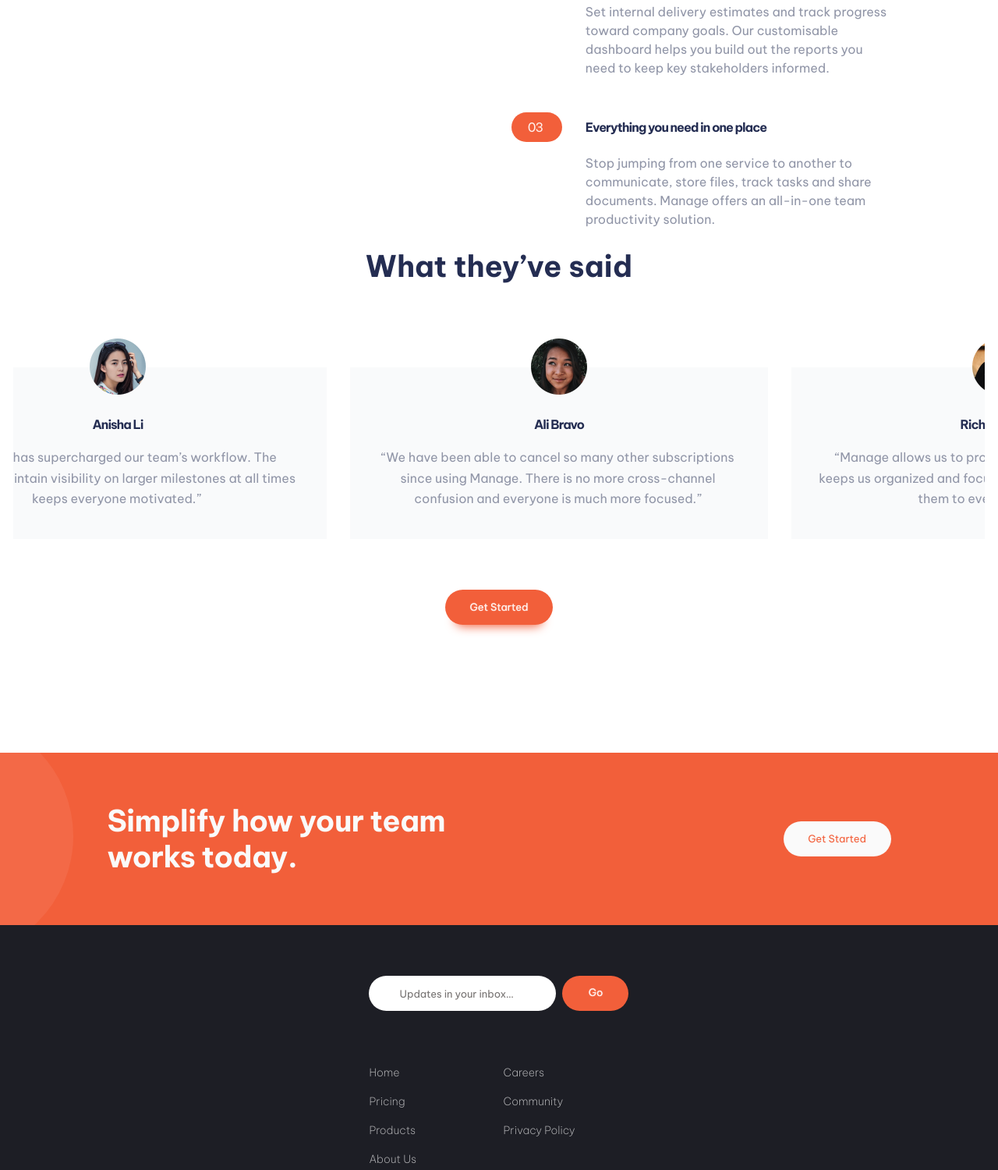
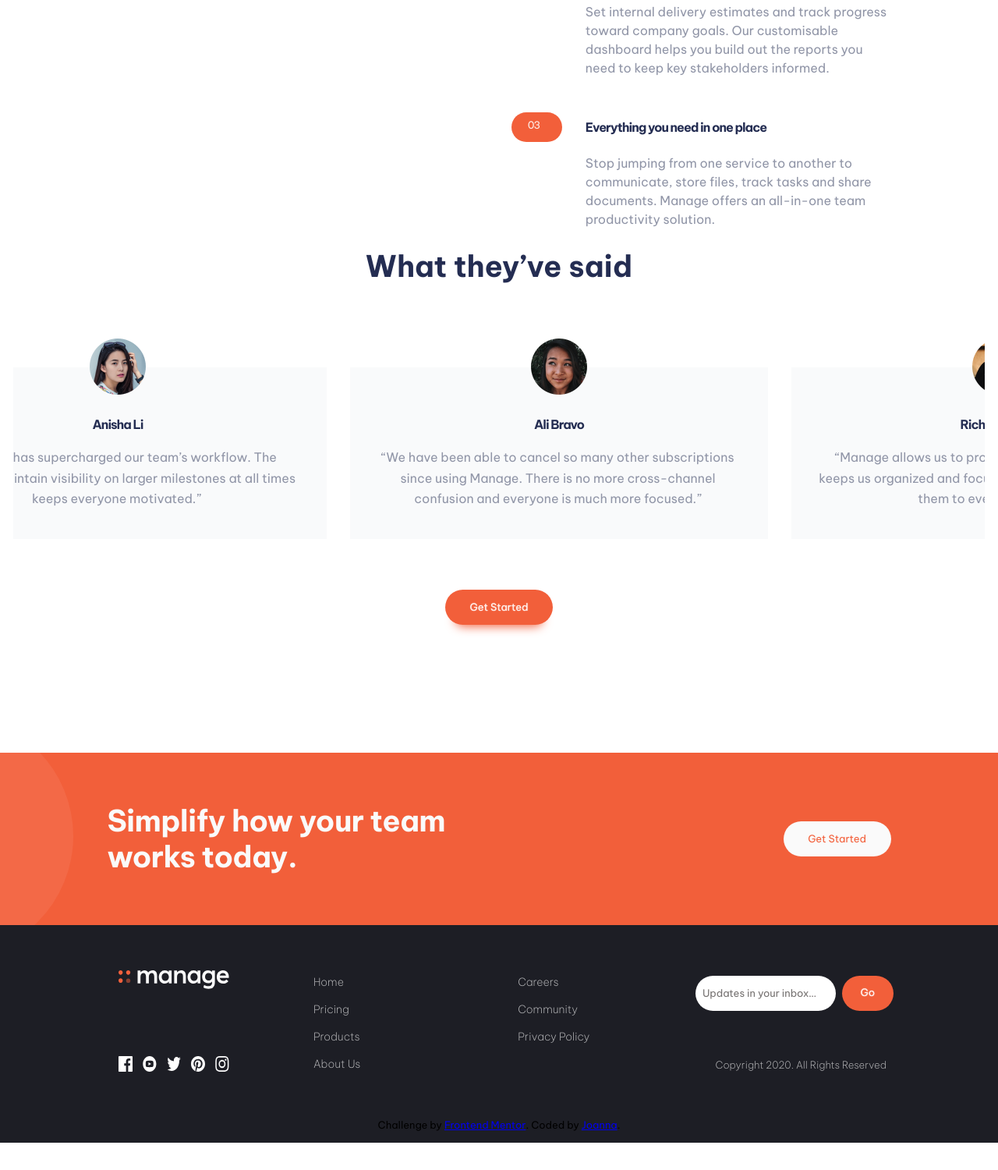
Before and after one commit to JoannaLapa/Manage-landing-page-solution, a website: page index.html in a window 1280 px wide. Shown: the part 949-2449 px from the top of the page at 78% size. After the commit the page ends 2414 px from the top, so only its background shows below. Drawn offline with Linux system fonts and the light colour scheme.

Commit message:
'footer large layout finished'

```diff
--- a/index.html
+++ b/index.html
@@ -16,7 +16,7 @@
   <header>
     <div class="container header__container padding__inline--2 padding__block--3">
 
-        <a href="#"><img class="logo" src="src/img/logo.svg" alt="Manage - company logo" class="header__img"></a>
+        <a href="#"><img class="logo" src="src/img/logo.svg" alt="Manage - company logo"></a>
 
         <nav>
             <div class="nav__mobile">
@@ -57,7 +57,7 @@
         <section>
             <div class="bg-ornament--big"></div>
             <div class="even-columns" data-order="revert">
-                <div class="even-columns__box" data-order="second"><img class="intro-img" src="src/img/illustration-intro.svg" alt="">
+                <div class="even-columns__box align-items--start" data-order="second"><img class="intro-img" src="src/img/illustration-intro.svg" alt="">
                 </div>
 
                 <div class="even-columns__box padding-left "  data-order="first">
@@ -75,8 +75,8 @@
         </section>
         <section>
             <div class="bg-ornament--small"></div>
-                <div class="even-columns align-items-start-md">
-                    <div class="even-columns__box padding-left ">
+                <div class="even-columns align-items--start-md">
+                    <div class="even-columns__box padding-left align-items--start">
                         <h2 class="secondary-heading text-primary-900 fw-bold  padding__block--4">
                             What’s different about Manage?</h2>
                         <p
@@ -86,7 +86,7 @@
                             product teams.</p>
                     </div>
 
-                    <div class="even-columns__box padding__block--3 padding-left">
+                    <div class="even-columns__box padding__block--3 padding-left align-items--start">
                         <ul class="advantages__list" role="list">
                             <li class="advantages__item">
                                 <div class="advantages__item-title">
@@ -207,7 +207,7 @@
     <section class="bg-primary-400 bg-ornament__container">
         <div class="container padding__inline--3 even-columns__cta" >
 
-            <div class="even-columns__box" data-order="first">
+            <div class="even-columns__box align-items--start" data-order="first">
                 <p class="paragraph__font-size--800 fw-bold text-neutral-100" data-width="narrow--200">Simplify how your team works today.</p>
             </div>
             <div class="even-columns__box padding__block--2">
@@ -217,16 +217,16 @@
     </section>
 </main>
   <footer class="bg-neutral-900">
-    <div class="container">
+    <div class="container padding__inline--1">
         <div class="even-columns__footer padding__block--3">
-            <div class="even-columns__box padding__block--1">
+            <div class="even-columns__box padding__block--1" data-order="third">
                 <form class="footer__form ">
                     <div> <input class="footer__input" type="email" placeholder="Updates in your inbox…"></div>
                     <div><button class="fs-button text-neutral-200 bg-primary-400 button--small"
                             type="submit">Go</button></div>
                 </form>
             </div>
-            <div class="even-columns__box padding__block--3 padding-inline--3">
+            <div class="even-columns__box padding-inline--3" data-order="second">
                 <nav class="footer__nav ">
                     <ul role="list" class="text-neutral-100 paragraph__typography--common footer__nav-ul">
                         <li>Home</li>
@@ -239,7 +239,7 @@
                     </ul>
                 </nav>
             </div>
-            <div class="even-columns__box">
+            <div class="even-columns__box justify-self--start-md align-items--start-md" data-order="first">
                 <ul class="footer__social-media-ul" role="list" aria-label="social media links">
                     <li><a href="#" aria-label="facebook"></a><img src="src/img/icon-facebook.svg" alt=""></li>
                     <li><a href="#" aria-label="youtube"></a><img src="src/img/icon-youtube.svg" alt=""></li>
@@ -247,10 +247,9 @@
                     <li><a href="#" aria-label=""></a><img src="src/img/icon-pinterest.svg" alt=""></li>
                     <li><a href="#" aria-label=""></a><img src="src/img/icon-instagram.svg" alt=""></li>
                 </ul>
-                <a href="#"><img class="padding__block--3" src="src/img/logo.svg" alt="Manage - company logo"
-                        class="header__img"></a>
+                <a href="#"><img class="footer__logo padding__block--3" src="src/img/logo-white.svg" alt="Manage - company logo"></a>
             </div>
-            <p class="paragraph__typography--common text-neutral-100 attribution"> Copyright 2020. All Rights Reserved</p>
+            <p class="paragraph__typography--common text-neutral-100 fs-300" data-order="third--2"> Copyright 2020. All Rights Reserved</p>
         </div>
     </div>
     <div class="attribution">
--- a/src/sass/base/_typography.scss
+++ b/src/sass/base/_typography.scss
@@ -11,11 +11,7 @@ body {
 	font-size: v.$fs-400;
 }
 
-.fs-nav {
-	font-size: v.$fs-300;
-}
-
-.fs-button {
+.fs-300 {
 	font-size: v.$fs-300;
 }
 
@@ -133,4 +129,5 @@ body {
 
 .footer__nav-ul {
 	font-size: v.$fs-400;
+	text-align: left;
 }
--- a/src/sass/components/_buttons.scss
+++ b/src/sass/components/_buttons.scss
@@ -7,6 +7,8 @@
 .footer__input {
 	border-radius: 30rem;
 	border: 0.0625rem solid transparent;
+
+	font-size: v.$fs-300;
 }
 
 .button--white,
@@ -40,5 +42,5 @@
 }
 
 .button--small {
-	width: 5.3125rem;
+	width:clamp(4.125rem , 4.58vw, 5.3125rem);
 }
--- a/src/sass/components/_navigation.scss
+++ b/src/sass/components/_navigation.scss
@@ -66,4 +66,10 @@
 	grid-template-columns: repeat(2, 1fr);
 	column-gap: 5rem;
 	row-gap: 1rem;
+
+	@include b.respond-to('extra-large') {
+		column-gap: 13.3vw;
+		row-gap: .875rem;
+		padding-top: .3125rem;
+	}
 }
--- a/src/sass/layout/_base-layout.scss
+++ b/src/sass/layout/_base-layout.scss
@@ -8,7 +8,6 @@
 	margin: 0 auto;
 	@include b.respond-to('large') {
 		max-width: 80.5%;
-		// row-gap: .6875rem;
 	}
 }
 
@@ -34,7 +33,6 @@
 	grid-template-columns: 1fr;
 	gap: 0.47rem;
 	justify-items: center;
-	align-items: start;
 
 	@include b.respond-to('medium') {
 		justify-items: start;
@@ -47,9 +45,21 @@
 		&[data-order='first'] {
 			grid-area: 1/1/2/2;
 			gap: 1.875rem;
-			align-items: end;
+		}
+
+		&[data-order='third'] {
+			grid-area: 1/3/2/4;
 		}
 	}
+}
+
+p[data-order='third--2'] {
+	@include b.respond-to('medium'){
+	grid-area: 1/3/2/4;
+
+	align-self: end;
+	justify-self: end;
+}
 }
 
 //UTILITY CLASSES
@@ -134,6 +144,22 @@
 	}
 }
 
-.align-items-start-md {
+.align-items--start {
 	align-items: start;
 }
+
+.align-items--start-md {
+	align-items: start;
+}
+
+.align-items--end-md {
+	@include b.respond-to('medium') {
+		align-items: end;
+	}
+}
+
+.justify-self--start-md {
+	@include b.respond-to('medium'){
+	justify-self: start
+}
+}
--- a/src/sass/layout/_footer.scss
+++ b/src/sass/layout/_footer.scss
@@ -1,26 +1,72 @@
+@use 'abstracts/breakpoints' as b;
+
 .footer__form {
-    display: flex;
+    display: grid;
+    grid-template-columns: 73.45% 1fr;
     gap: 0.5rem;
+    grid-column: 1 / -1;
+
+    width: 100%;
 }
 
 .footer__input {
-	width: 15rem;
+	width: 100%;
 }
 
 .footer__social-media-ul {
     display: flex;
     gap: 2.0625rem;
 
+    @include b.respond-to('medium') {
+        gap: .8125rem;
+        justify-items: stretch;
+        align-self: end;
+    }
+
+    @include b.respond-to('large') {
+        grid-row: 2/3;
+    }
+
     img {
         width: 2.125rem;
         height: 2.125rem;
+
+        @include b.respond-to('medium') {
+            width: 1.25rem;
+            height: 1.25rem;
+        }
+    }
+}
+
+.even-columns__footer {
+    row-gap: 2.75rem;
+	@include b.respond-to('large') {
+		grid-template-columns: 14.5% 39% 25%;
+        justify-content: space-between;
+        align-items: start;
+        gap: 8.4vw;
+
+        width: 77vw;
+        padding-left: .3125rem;
+	}
+
+    a{
+    @include b.respond-to('large') {
+        grid-row: 1/2;
+    }
+}
+}
+
+.footer__logo {
+    padding-block: 2.75rem;
+
+    @include b.respond-to('medium') {
+        padding-block: 0 3.5rem;
     }
 }
 
 
-
 .attribution{
-    padding-bottom: 1rem;
 
     height: 2rem;
 }
```
Also changed, not shown: dist/css/main.min.css, dist/img/logo copy.svg (added), dist/img/logo-white.svg (added), src/img/logo-white.svg (added), src/sass/layout/_main.scss (line endings or trailing spaces), 3 other files.
